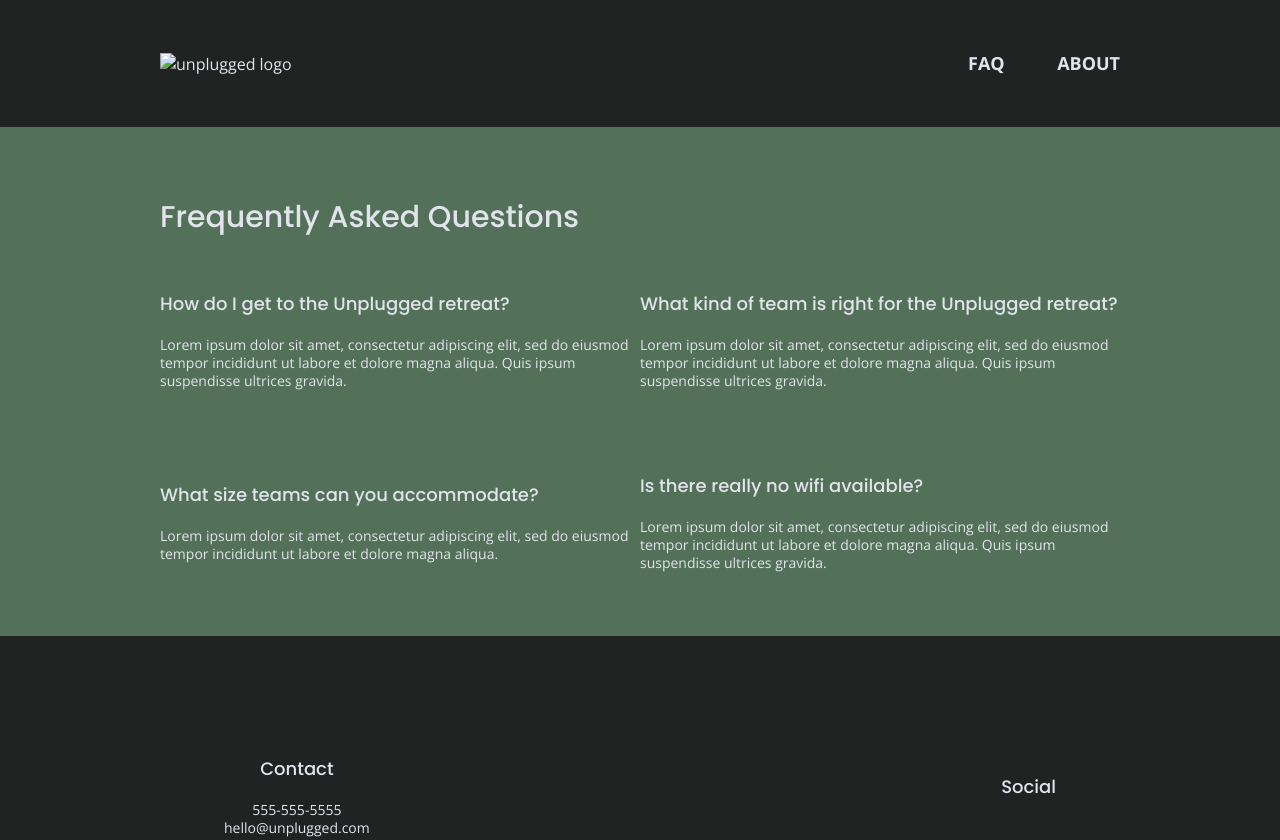
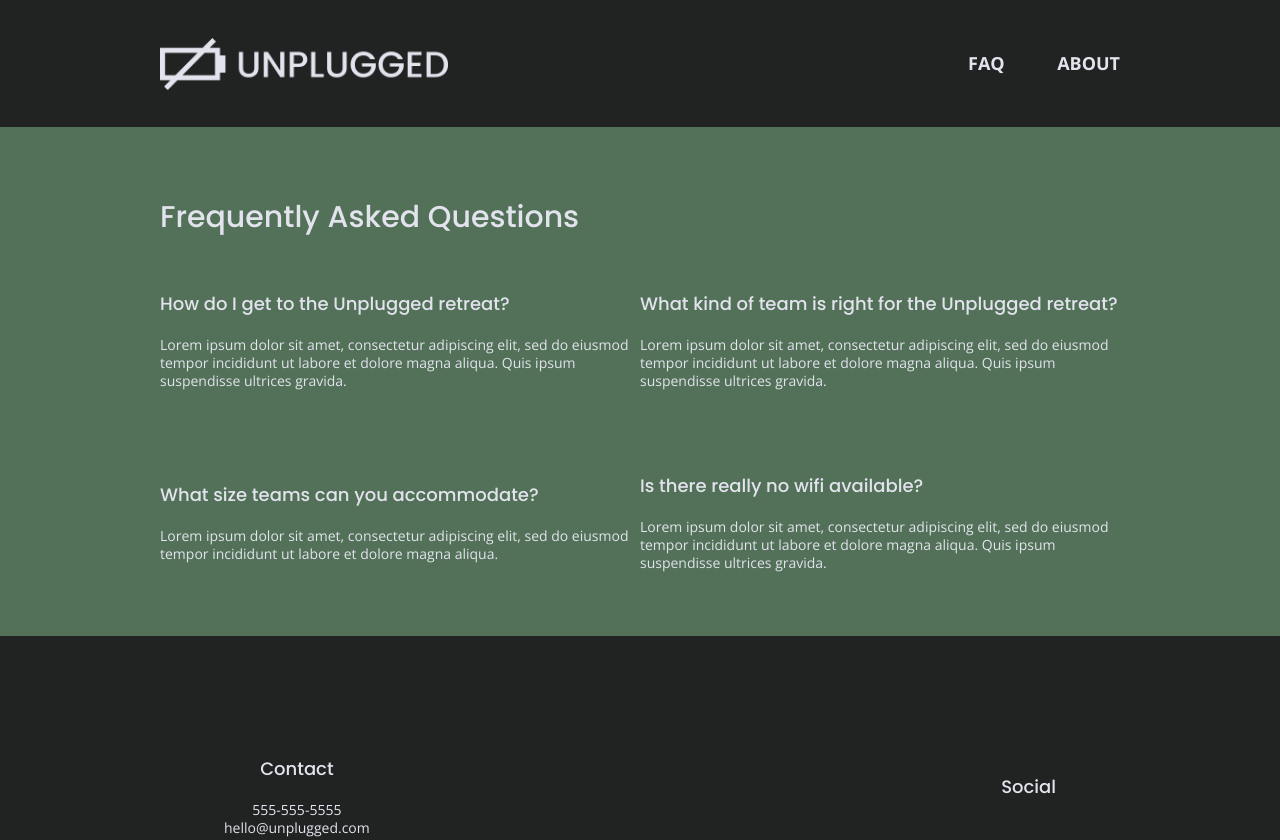
Before and after one commit to MitaliShah/UNPLUGGED-A-Tech-Industry-Retreat, a plain HTML site: page faq/index.html in a window 1280 px wide. Shown: the top 840 px of the page. Drawn offline with nearby package versions, Linux system fonts and the light colour scheme.

Commit message:
responsive images

```diff
--- a/css/main.css
+++ b/css/main.css
@@ -194,6 +194,10 @@ header nav ul {
   width: 100%;
 }
 
+header ul li {
+  cursor: pointer;
+}
+
 footer {
   text-align: center;
   flex-direction: column;
@@ -228,11 +232,31 @@ footer .copyright {
   margin: 20px 0;
 }
 
+img {
+  width: 100%;
+}
+
+figure {
+  margin: 0;
+}
+
 /* -------------------- Mobile Styles - Homepage -------------------- */
 /* Hero Area */
 .hero-area {
   display: flex;
   justify-content: center;
+  flex-flow: row wrap;
+  background: url("../img/jake-melara-30679-unsplash.png") center no-repeat #333;
+  background-size: cover;
+  background-position: center;
+  min-height: 500px;
+}
+
+header figure {
+  width: 60%;
+  display: flex;
+  justify-content: center;
+  align-items: center;
   flex-flow: row wrap;
 }
 
@@ -258,6 +282,9 @@ aside {
   display: flex;
   justify-content: center;
   flex-flow: row wrap;
+  background: url("../img/rawpixel-800820-unsplash1.png");
+  background-size: cover;
+  background-position: center;
 }
 
 .features h2 {
@@ -501,7 +528,9 @@ input[type="button"] {
   }
 
   /* Hero Area */
-
+  header figure {
+    width: 30%;
+  }
   /* Aside */
   aside .content-wrapper {
     margin: 50px 0;
--- a/faq/index.html
+++ b/faq/index.html
@@ -32,11 +32,15 @@
     <!-- Add your site or application content here -->
     <header>
       <div class="content-wrapper">
-        <a href="#"><img src="" alt="unplugged logo" /></a>
+        <figure>
+          <a href="#">
+            <img src="../img/unpluggedlogo.png" alt="unplugged logo" />
+          </a>
+        </figure>
         <div class="header-divider"></div>
         <nav>
           <ul>
-            <li><a href="index.html" target="_blank"></a>FAQ</li>
+            <li><a href="./index.html" target="_blank"></a>FAQ</li>
             <li><a href="../about/index.html" target="_blank"></a>About</li>
           </ul>
         </nav>
```
Also changed, not shown: about/index.html (+6 -2 lines), index.html (+8 -1 lines), img/unpluggedlogo.png (added).
